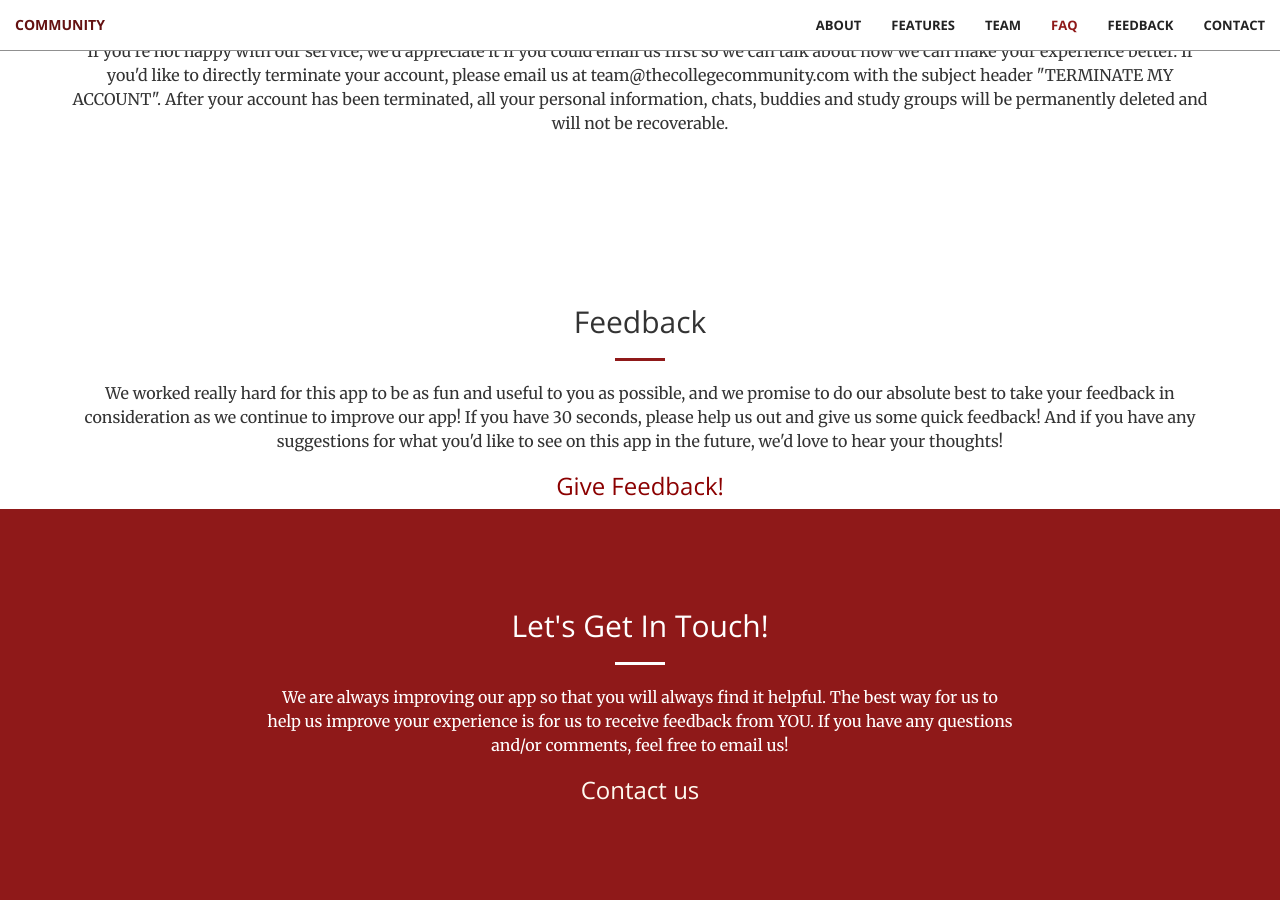
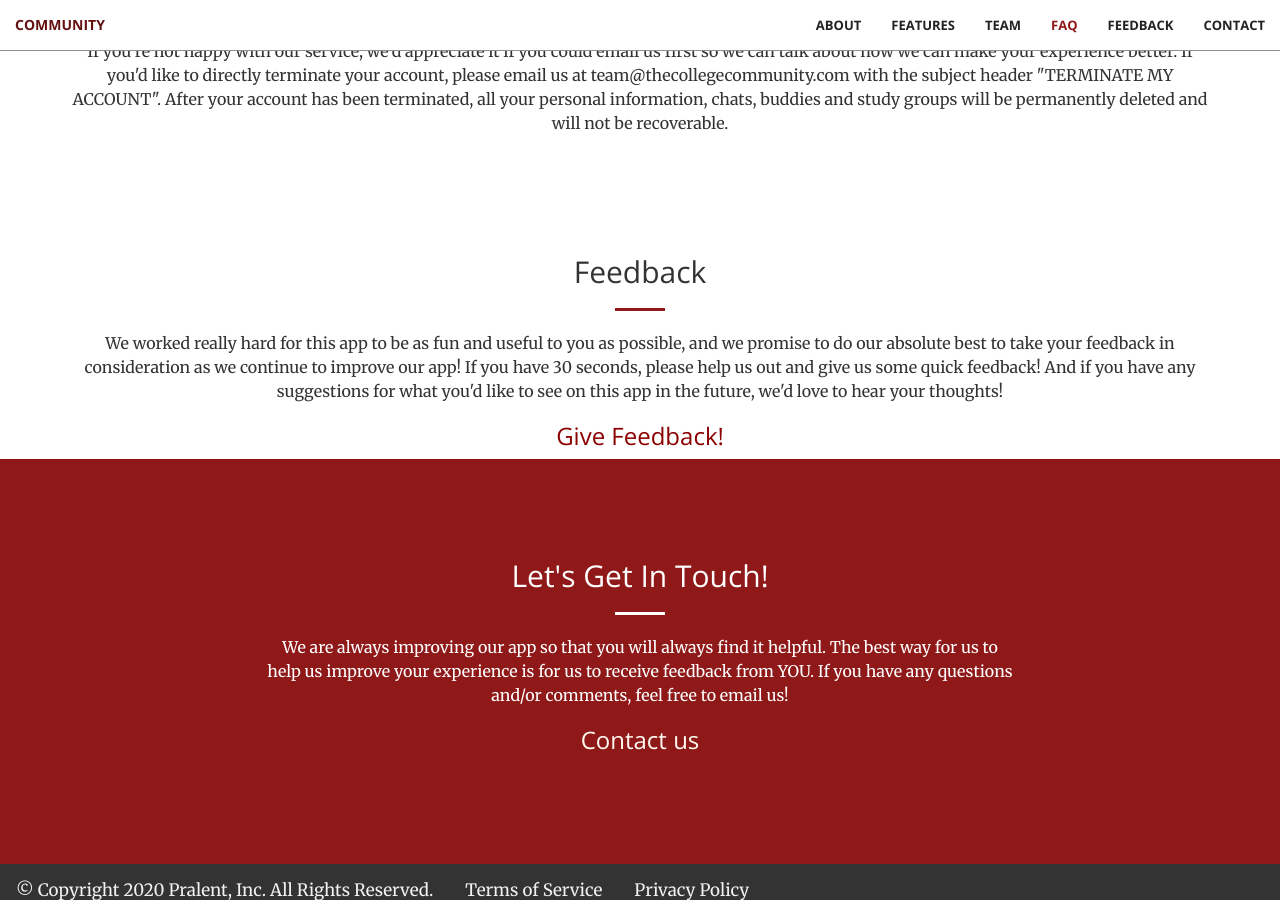
Before and after one commit to zanarellinina/communitywebsite, a Jekyll site: the page built from index.html, in a window 1280 px wide and 900 px high, scrolled down 3505 px. Built offline with Jekyll 4.4.1, drawn with Linux system fonts in a browser that asks for light colours.

Commit message:
margine sotto

```diff
--- a/_includes/feedback.html
+++ b/_includes/feedback.html
@@ -1,6 +1,6 @@
 <div class="container" id="feedback">
     <div class="row">
-        <div style="margin-top: 50px;">
+        <div style="margin-bottom: 50px;">
             <div class="col-lg-12 text-center">
                 <h2 class="section-heading">Feedback</h2>
                 <hr class="primary">
```
